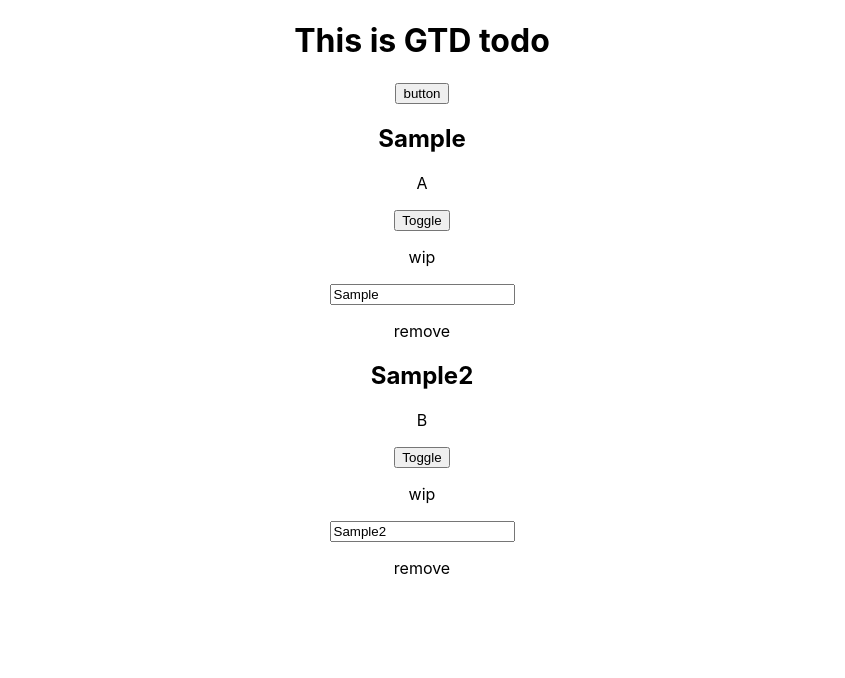
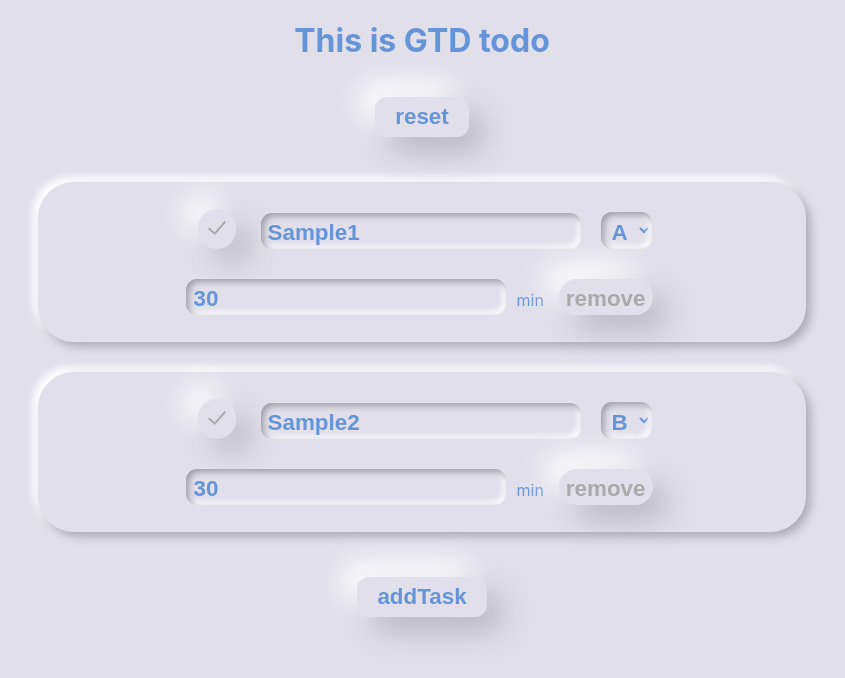
Before and after one commit to ToyoshimaHidenori/ToDo, a React (Create React App) app in the folder gtd-todo/: page / in a window 1280 px wide. Shown: the top 678 px of the page, without its empty margins (218-1063 px from the left). Built offline with nearby package versions, Linux system fonts and the light colour scheme.

Commit message:
add front react app

```diff
--- a/gtd-todo/src/components/App.css
+++ b/gtd-todo/src/components/App.css
@@ -1,3 +1,44 @@
+body {
+  margin: 0;
+  background: #e0dfea;
+  color: #6595d8;
+}
+
 .App {
   text-align: center;
+  background: #e0dfea;
 }
+
+svg {
+  fill: currentColor;
+}
+
+.App button {
+  border-radius: 12px;
+  /* background: #e0dfea;
+	box-shadow: 16px 16px 32px #8f8f96, -16px -16px 32px #ffffff; */
+  background: #e0dfea;
+  box-shadow: 15px 15px 30px #bab9c2, -15px -15px 30px #ffffff;
+  font-size: 1.4em;
+  font-weight: bold;
+  color: #6595d8;
+  margin: 15px;
+  padding: 7px 20px 7px 20px;
+  border-style: none;
+  outline: none;
+
+  transition-duration: 0.7s;
+}
+
+.App button:hover {
+  /* background: linear-gradient(145deg, #f0effa, #cac9d3);
+	box-shadow: 16px 16px 32px #8f8f96, -16px -16px 32px #ffffff; */
+  background: linear-gradient(145deg, #cac9d3, #f0effa);
+  box-shadow: 5px 5px 10px #cccbd5, -5px -5px 10px #f4f3ff;
+  color: #1c64ff;
+}
+
+.App button:active {
+  background: #e0dfea;
+  box-shadow: inset 5px 5px 9px #afaeb7, inset -5px -5px 9px #ffffff;
+}
--- a/gtd-todo/src/components/App.js
+++ b/gtd-todo/src/components/App.js
@@ -6,13 +6,15 @@ const App = (props) => {
   const [taskState, setTaskState] = useState({
     todayTasks: [
       {
-        name: "Sample",
+        id: "asdfas",
+        name: "Sample1",
         isDone: false,
         endTime: Date.parse(2020 / 10 / 21),
         taskMinites: 30,
         rank: "A",
       },
       {
+        id: "afffdjkdk",
         name: "Sample2",
         isDone: false,
         endTime: Date(),
@@ -22,7 +24,7 @@ const App = (props) => {
     ],
   });
 
-  const addTaskHandler = () => {
+  const resetTaskHandler = () => {
     setTaskState({
       todayTasks: [
         {
@@ -41,16 +43,20 @@ const App = (props) => {
           taskMinites: 30,
           rank: "B",
         },
-        {
-          id: "afffdfdjkdk",
-          name: "Sample3",
-          isDone: false,
-          endTime: Date(),
-          taskMinites: 30,
-          rank: "B",
-        },
       ],
     });
+  };
+  const addTaskHandler = () => {
+    const todayTasks = taskState.todayTasks;
+    todayTasks.push({
+      id: Math.random().toString(32).substring(2),
+      name: "new task",
+      isDone: false,
+      endTime: Date(),
+      taskMinites: 30,
+      rank: "B",
+    });
+    setTaskState({ todayTasks });
   };
 
   const toggleDoneHandler = (event, id) => {
@@ -79,6 +85,32 @@ const App = (props) => {
     setTaskState({ todayTasks: todayTasks });
   };
 
+  const taskMinitesChangedHandler = (event, id) => {
+    const todayTaskIndex = taskState.todayTasks.findIndex((t) => {
+      return t.id === id;
+    });
+    const todayTask = {
+      ...taskState.todayTasks[todayTaskIndex],
+    };
+    todayTask.taskMinites = event.target.value;
+    const todayTasks = [...taskState.todayTasks];
+    todayTasks[todayTaskIndex] = todayTask;
+    setTaskState({ todayTasks: todayTasks });
+  };
+
+  const rankChangedHandler = (event, id) => {
+    const todayTaskIndex = taskState.todayTasks.findIndex((t) => {
+      return t.id === id;
+    });
+    const todayTask = {
+      ...taskState.todayTasks[todayTaskIndex],
+    };
+    todayTask.rank = event.target.value;
+    const todayTasks = [...taskState.todayTasks];
+    todayTasks[todayTaskIndex] = todayTask;
+    setTaskState({ todayTasks: todayTasks });
+  };
+
   const deleteTaskHandler = (taskIndex) => {
     // const todayTasks = taskState.todayTasks.slice();
     const todayTaskstmp = taskState.todayTasks;
@@ -89,7 +121,7 @@ const App = (props) => {
   return (
     <div className="App">
       <h1>This is GTD todo</h1>
-      <button onClick={addTaskHandler}> button </button>
+      <button onClick={resetTaskHandler}> reset </button>
       {taskState.todayTasks.map((todayTask, index) => {
         return (
           <Task
@@ -98,12 +130,21 @@ const App = (props) => {
             isDone={todayTask.isDone}
             endTime={todayTask.endTime}
             rank={todayTask.rank}
+            taskMinites={todayTask.taskMinites}
+            taskMinitesChange={(event) =>
+              taskMinitesChangedHandler(event, todayTask.id)
+            }
             done={(event) => toggleDoneHandler(event, todayTask.id)}
             delete={() => deleteTaskHandler(index)}
+            rankChange={(event) => rankChangedHandler(event, todayTask.id)}
             change={(event) => nameChangedHandler(event, todayTask.id)}
           />
         );
       })}
+
+      <div>
+        <button onClick={addTaskHandler}>addTask</button>
+      </div>
     </div>
   );
 };
--- a/gtd-todo/src/components/Task.css
+++ b/gtd-todo/src/components/Task.css
@@ -0,0 +1,87 @@
+.UncheckedButton button {
+  color: salmon;
+  font-size: large;
+}
+
+.Task button {
+  border-radius: 20px;
+  /* background: #e0dfea;
+  box-shadow: 16px 16px 32px #8f8f96, -16px -16px 32px #ffffff; */
+  background: #e0dfea;
+  box-shadow: 15px 15px 30px #bab9c2, -15px -15px 30px #ffffff;
+  font-size: 1.4em;
+  font-weight: bold;
+  color: #aaaaaa;
+  margin: 15px;
+  padding: 7px 7px 3px 7px;
+  border-style: none;
+  outline: none;
+
+  transition-duration: 0.7s;
+}
+
+.Task button:hover {
+  /* background: linear-gradient(145deg, #f0effa, #cac9d3);
+  box-shadow: 16px 16px 32px #8f8f96, -16px -16px 32px #ffffff; */
+  background: linear-gradient(145deg, #cac9d3, #f0effa);
+  box-shadow: 5px 5px 10px #cccbd5, -5px -5px 10px #f4f3ff;
+  color: #89adfc;
+}
+
+.Task button:active {
+  background: #e0dfea;
+  box-shadow: inset 5px 5px 9px #afaeb7, inset -5px -5px 9px #ffffff;
+}
+
+.Task {
+  border-radius: 36px;
+  background: #e0dfea;
+  box-shadow: 5px 5px 9px #afaeb7, -5px -5px 9px #ffffff;
+  padding: 10px;
+  margin: 30px 20% 30px 20%;
+
+  border: 2px solid #e0dfea;
+  transition-duration: 1.2s;
+}
+
+.Task:hover {
+  box-shadow: 5px 5px 9px #afaeb7, -5px -5px 9px #ffffff,
+    inset 5px 5px 9px #afaeb7, inset -5px -5px 9px #ffffff;
+}
+
+.Task input {
+  border-radius: 11px;
+  background: #e0dfea;
+  box-shadow: inset 3px 3px 6px #9f9ea6, inset -3px -3px 6px #ffffff;
+  font-size: 1.4em;
+  font-weight: bold;
+  color: #6595d8;
+  margin: 10px;
+  padding: 7px 7px 3px 7px;
+  border-style: none;
+  outline: none;
+
+  transition-duration: 0.5s;
+}
+
+.Task input:focus {
+  color: #026efa;
+}
+.Task input:hover {
+  color: #026efa;
+}
+
+.Task select {
+  border-radius: 11px;
+  background: #e0dfea;
+  box-shadow: inset 3px 3px 6px #9f9ea6, inset -3px -3px 6px #ffffff;
+  font-size: 1.4em;
+  font-weight: bold;
+  color: #6595d8;
+  margin: 10px;
+  padding: 7px 7px 3px 7px;
+  border-style: none;
+  outline: none;
+
+  transition-duration: 0.5s;
+}
--- a/gtd-todo/src/components/Task.js
+++ b/gtd-todo/src/components/Task.js
@@ -1,16 +1,51 @@
 import React, { useState } from "react";
 import "./Task.css";
 
+const checkedStyle = {
+  background: "#3272fc",
+  "box-shadow": "inset 7px 7px 14px #214aa4 inset -7px -7px 14px #449aff",
+  color: "#dddddd",
+};
+
 const Task = (props) => {
   return (
-    <div className="Task">
-      <h2>{props.name}</h2>
-      <p id={props.key}>{props.rank}</p>
-      <button onClick={props.done}>Toggle</button>
-      {props.isDone ? <p>done</p> : <p>wip</p>}
-
+    <div className={"Task"}>
+      {props.isDone ? (
+        <button
+          className="checkedButton"
+          style={{ color: "#3272fc" }}
+          onClick={props.done}
+        >
+          <svg
+            width="24"
+            height="24"
+            xmlns="http://www.w3.org/2000/svg"
+            fill-rule="evenodd"
+            clip-rule="evenodd"
+          >
+            <path d="M21 6.285l-11.16 12.733-6.84-6.018 1.319-1.49 5.341 4.686 9.865-11.196 1.475 1.285z" />
+          </svg>
+        </button>
+      ) : (
+        <button className="UncheckedButton" onClick={props.done}>
+          <svg width="24" height="24" xmlns="http://www.w3.org/2000/svg">
+            <path d="M21 6.285l-11.16 12.733-6.84-6.018 1.319-1.49 5.341 4.686 9.865-11.196 1.475 1.285z" />
+          </svg>
+        </button>
+      )}
       <input type="text" onChange={props.change} value={props.name} />
-      <p onClick={props.delete}>remove</p>
+      <select onChange={props.rankChange} value={props.rank}>
+        <option value="A">A</option>
+        <option value="B">B</option>
+        <option value="C">C</option>
+      </select>
+      <input
+        type="number"
+        onChange={props.taskMinitesChange}
+        value={props.taskMinites}
+      />
+      min
+      <button onClick={props.delete}>remove</button>
     </div>
   );
 };
```
